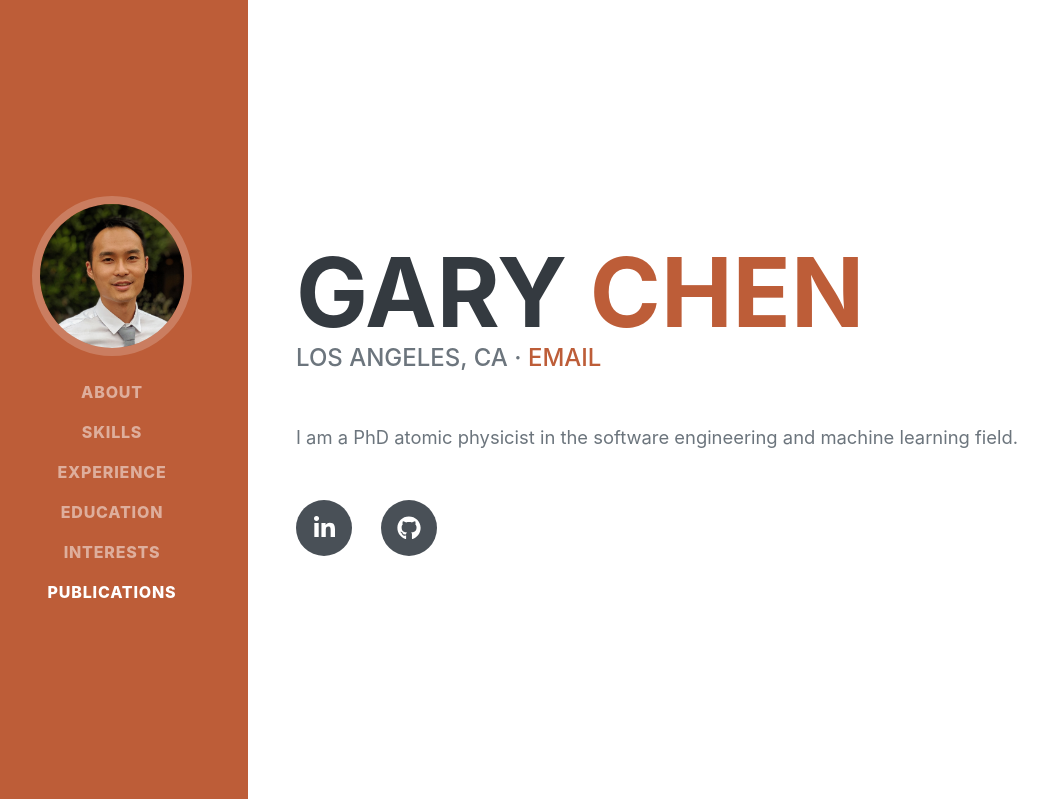
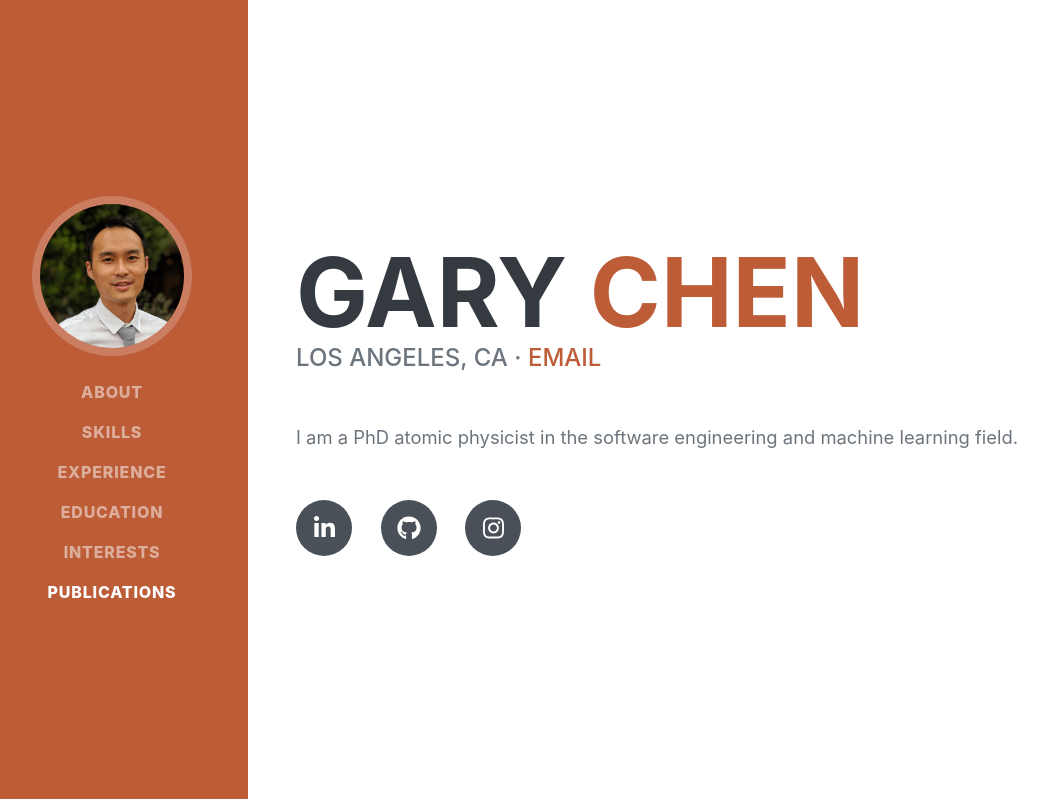
Before and after one commit to gkchen/website, a Flask app: page / in a window 1280 px wide. Shown: the top 799 px of the page, without its empty margins (24-1071 px from the left). Run offline with Flask 2, Linux system fonts and the light colour scheme; some libraries are stand-ins or nearby versions; some web fonts are replaced.

Commit message:
Changed site icon

```diff
--- a/website/templates/index.html
+++ b/website/templates/index.html
@@ -6,7 +6,7 @@
         <meta name="description" content="" />
         <meta name="author" content="" />
         <title>Gary Chen PhD</title>
-        <link rel="icon" type="image/x-icon" href="static/images/favicon.ico" />
+        <link rel="icon" type="image/x-icon" href="static/images/egg.png" />
         <!-- Font Awesome icons (free version)-->
         <script src="https://use.fontawesome.com/releases/v5.15.1/js/all.js" crossorigin="anonymous"></script>
         <!-- MathJax -->
@@ -54,6 +54,7 @@
                     <div class="social-icons">
                         <a class="social-icon" href="http://www.linkedin.com/in/gkchen"><i class="fab fa-linkedin-in"></i></a>
                         <a class="social-icon" href="http://www.github.com/gkchen"><i class="fab fa-github"></i></a>
+                        <a class="social-icon" href="https://www.instagram.com/birb_watch_la/"><i class="fab fa-instagram"></i></a>
                     </div>
                 </div>
             </section>
```
Also changed, not shown: website/static/images/egg.png (added), website/static/images/favicon.ico (deleted).
